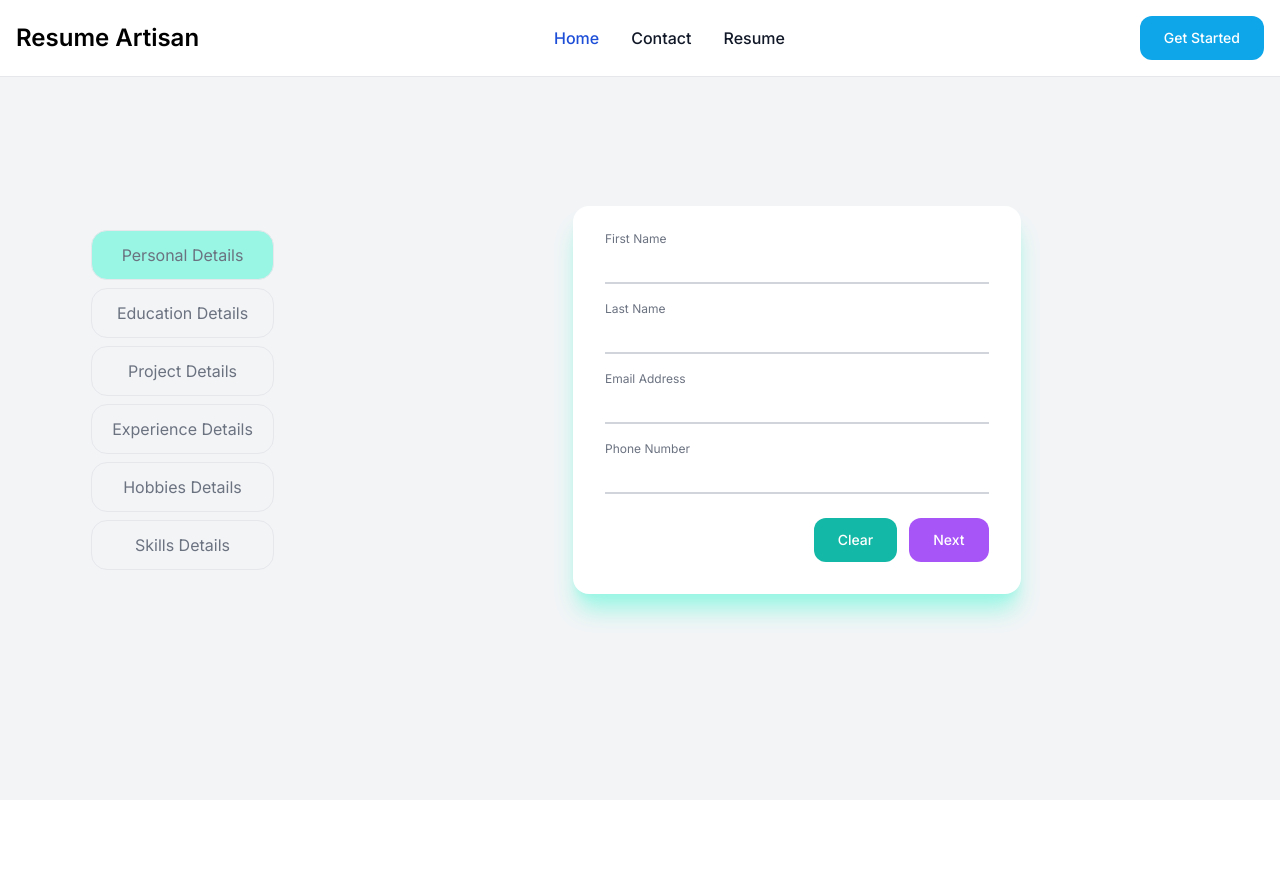
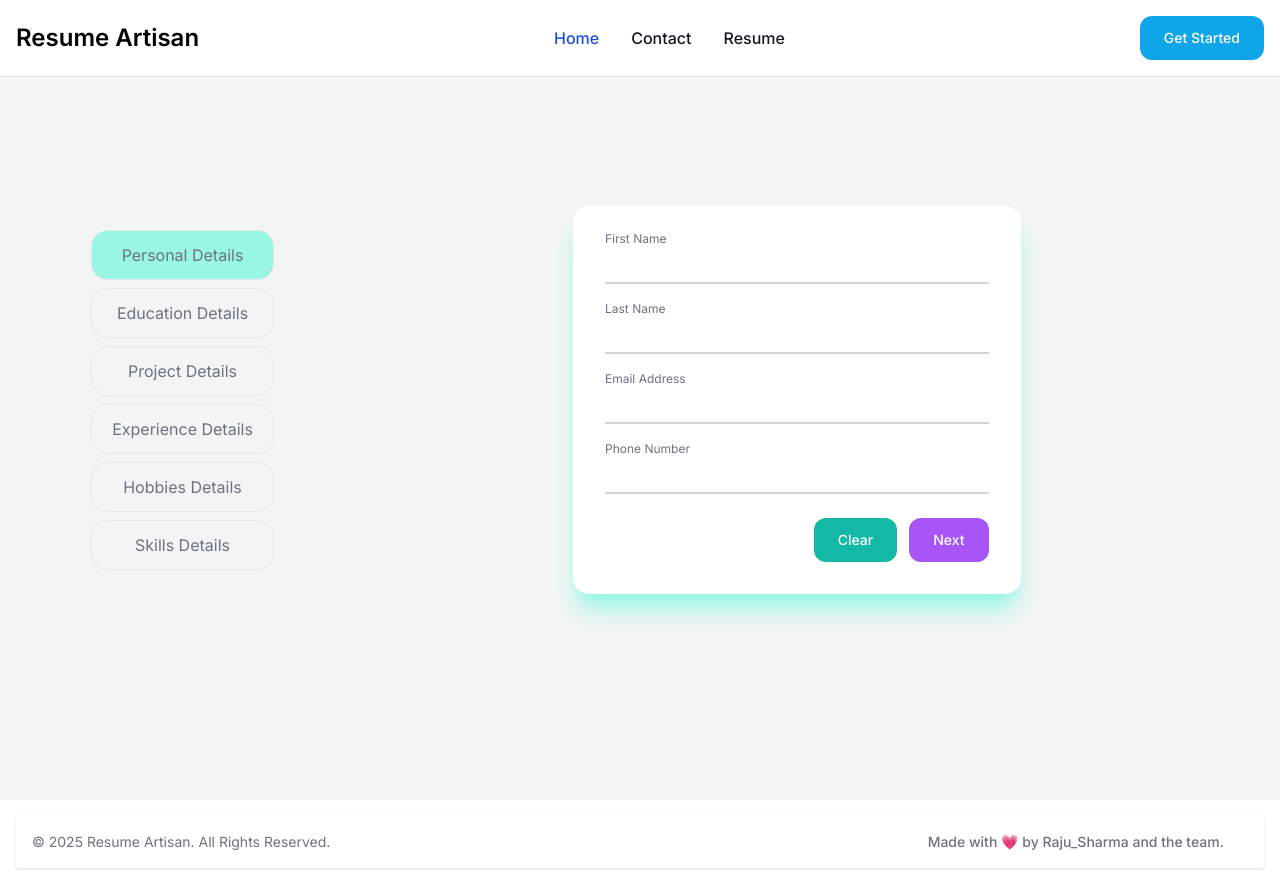
Before and after one commit to razzuSharma/resume-builder, a Next.js app: page /create-resume in a window 1280 px wide. Before the commit the page ends 800 px from the top, so only its background shows below. Built offline with nearby package versions, Linux system fonts and the light colour scheme; what @supabase/auth-helpers-nextjs would draw is missing.

Commit message:
feat: adding the new footer

```diff
--- /dev/null
+++ b/app/components/Footer.tsx
@@ -0,0 +1,29 @@
+import React from "react";
+const Footer = () => {
+  return (
+    <footer className="bg-white rounded-lg shadow m-4 dark:bg-gray-800">
+      <div className="w-full mx-auto max-w-screen-xl p-4 md:flex md:items-center md:justify-between">
+        <span className="text-sm text-gray-500 sm:text-center dark:text-gray-400">
+          © 2025{" "}
+          <a href="#" className="hover:underline">
+            Resume Artisan
+          </a>
+          . All Rights Reserved.
+        </span>
+        <ul className="flex flex-wrap items-center mt-3 text-sm font-medium text-gray-500 dark:text-gray-400 sm:mt-0">
+          <li>
+            <span> Made with 💗 by </span>
+            <a
+              href="https://rajusarma.com.np/"
+              className="hover:underline me-4 md:me-6"
+            >
+              Raju_Sharma and the team.
+            </a>
+          </li>
+        </ul>
+      </div>
+    </footer>
+  );
+};
+
+export default Footer;
--- a/app/layout.tsx
+++ b/app/layout.tsx
@@ -3,6 +3,7 @@ import type { Metadata } from "next";
 import { Inter } from "next/font/google";
 import Navbar from "./navbar/page";
 import { Providers } from "./redux/provider";
+import Footer from "./components/Footer";
 
 const inter = Inter({ subsets: ["latin"] });
 
@@ -22,6 +23,7 @@ export default function RootLayout({
         <Providers>
           <Navbar />
           {children}
+          <Footer/>
         </Providers>
       </body>
     </html>
```
